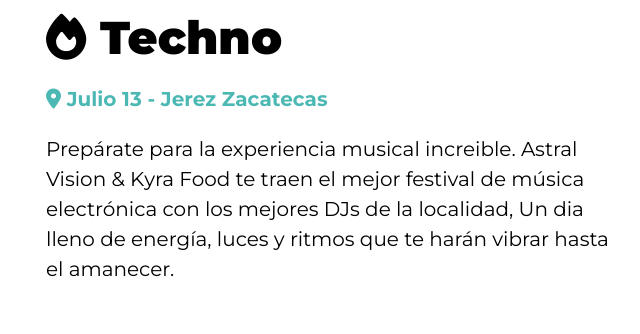
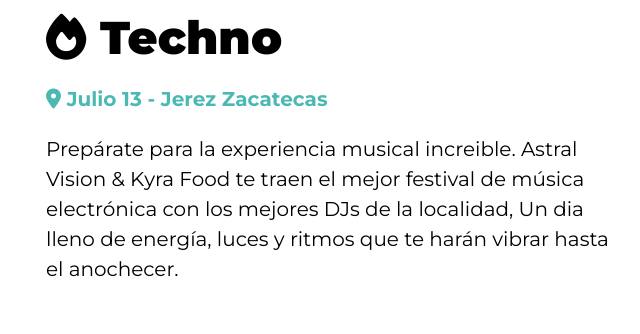
Before and after one commit to J4yydd/Astral---Vision, a website: page index.html in a window 1280 px wide. Shown: the part 834-1168 px from the top of the page, 619-1259 px from the left. Drawn offline with Linux system fonts and the light colour scheme.

Commit message:
acmbio minimo

```diff
--- a/index.html
+++ b/index.html
@@ -74,7 +74,7 @@
         <div class="contenido-festival">
             <h2><i class="fas fa-fire"></i> Techno </h2>
             <p class="fecha"><i class="fas fa-map-marker-alt"></i> Julio 13 - Jerez Zacatecas</p>
-            <p>Prepárate para la experiencia musical increible. Astral Vision & Kyra Food te traen el mejor festival de música electrónica con los mejores DJs de la localidad, Un dia  lleno de energía, luces y ritmos que te harán vibrar hasta el amanecer.</p>
+            <p>Prepárate para la experiencia musical increible. Astral Vision & Kyra Food te traen el mejor festival de música electrónica con los mejores DJs de la localidad, Un dia  lleno de energía, luces y ritmos que te harán vibrar hasta el anochecer.</p>
             <div class="features">
                 <div class="feature">
 
```
